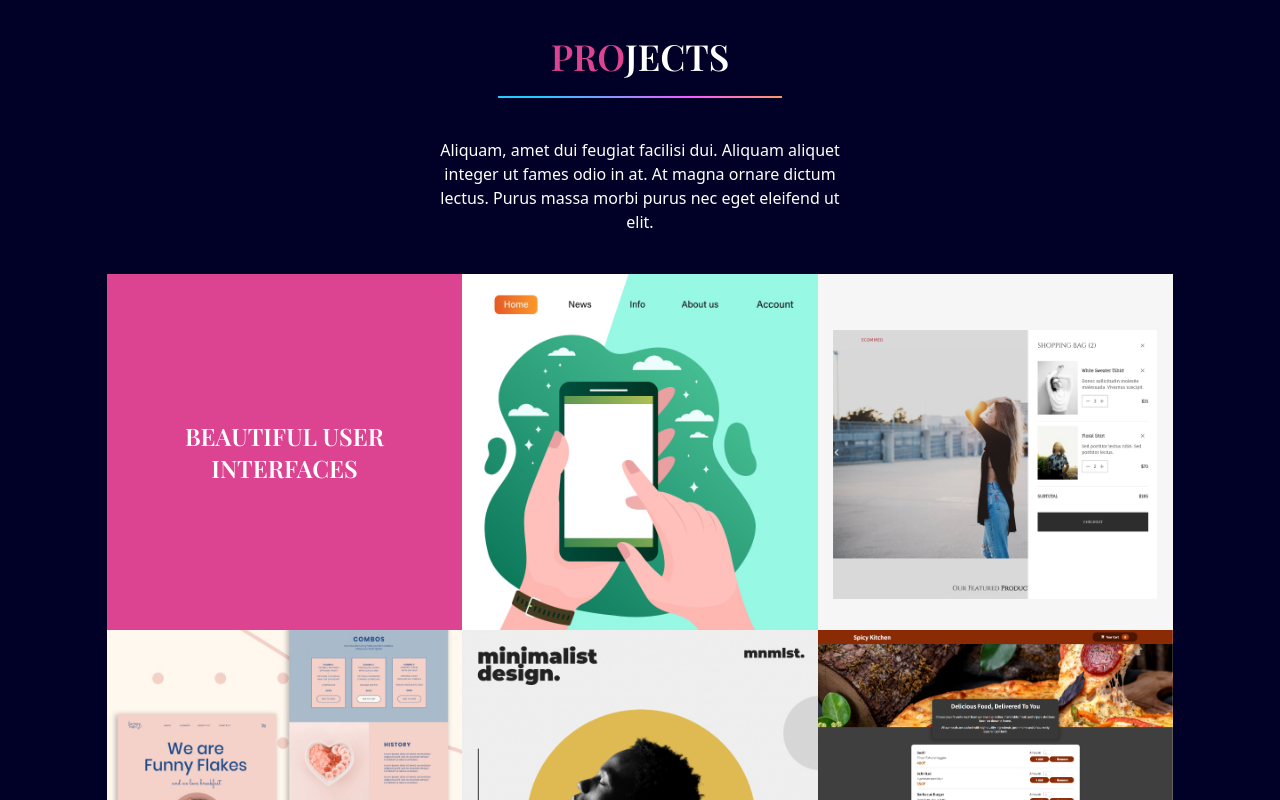
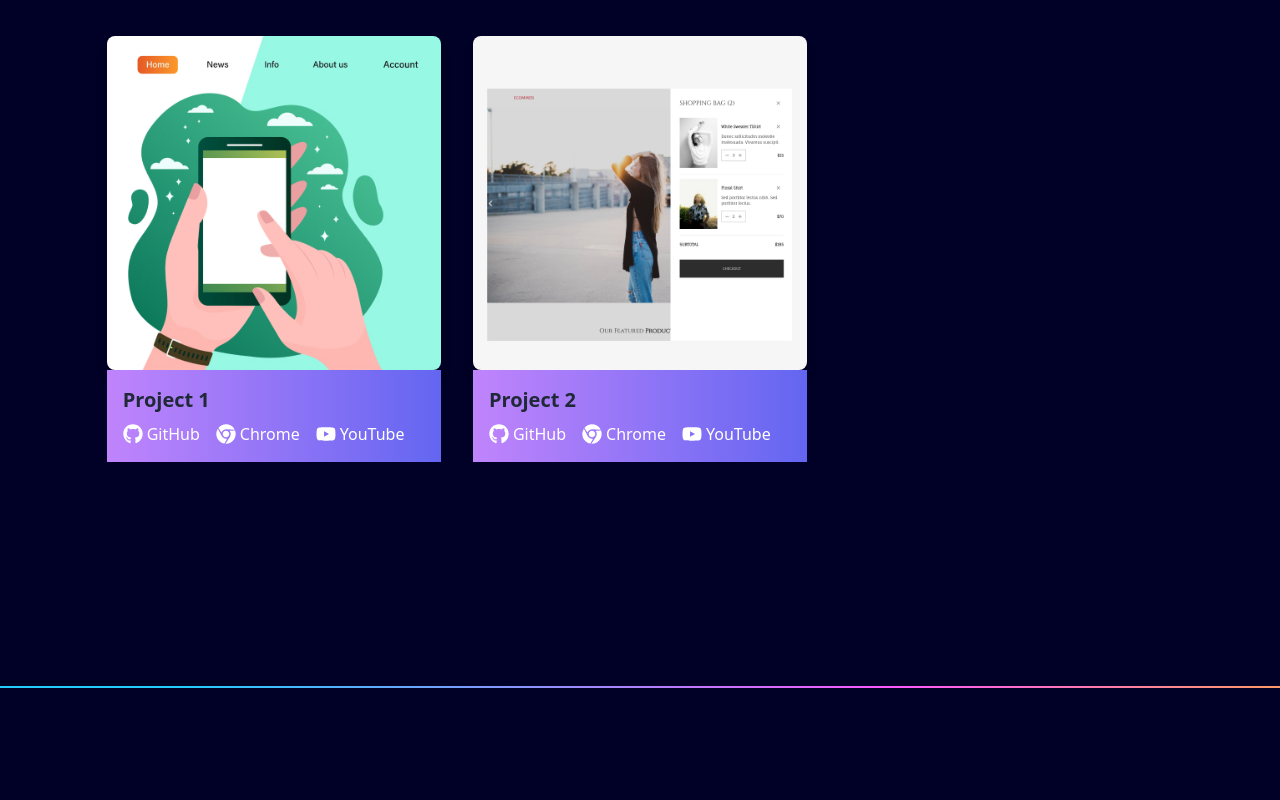
Before and after one commit to Mayukh360/portfolio-mayukh-react, a React (Create React App) app: page / in a window 1280 px wide. Shown: the part 1760-2560 px from the top of the page. Built offline with nearby package versions, Linux system fonts and the light colour scheme.

Commit message:
Some changes

```diff
--- a/package.json
+++ b/package.json
@@ -11,6 +11,7 @@
     "react-anchor-link-smooth-scroll": "^1.0.12",
     "react-dom": "^18.2.0",
     "react-hook-form": "^7.36.1",
+    "react-icons": "^4.8.0",
     "react-scripts": "5.0.1",
     "web-vitals": "^2.1.4"
   },
--- /dev/null
+++ b/src/scenes/Project.jsx
@@ -0,0 +1,47 @@
+import React from "react";
+
+import { FaGithub, FaYoutube, FaChrome } from 'react-icons/fa';
+
+const Project = ({ title, image, githubLink, youtubeLink, chromeLink }) => {
+  return (
+    <div className="max-w-md mx-auto mb-8">
+      <img src={image} alt={title} className="rounded-lg shadow-lg" />
+      <div className="bg-gradient-to-r from-purple-400 to-indigo-500 p-4">
+        <h3 className="text-xl text-gray-800 font-bold mb-2">{title}</h3>
+        <div className="flex justify-between items-center">
+          <div className="flex">
+            <a
+              href={githubLink}
+              target="_blank"
+              rel="noopener noreferrer"
+              className="text-blue-600 hover:underline mr-4 flex items-center"
+            >
+              <FaGithub className="w-5 h-5 mr-1" />
+              GitHub
+            </a>
+            <a
+              href={chromeLink}
+              target="_blank"
+              rel="noopener noreferrer"
+              className="text-blue-600 hover:underline mr-4 flex items-center"
+            >
+              <FaChrome className="w-5 h-5 mr-1" />
+              Chrome
+            </a>
+            <a
+              href={youtubeLink}
+              target="_blank"
+              rel="noopener noreferrer"
+              className="text-blue-600 hover:underline flex items-center"
+            >
+              <FaYoutube className="w-5 h-5 mr-1" />
+              YouTube
+            </a>
+          </div>
+        </div>
+      </div>
+    </div>
+  );
+};
+
+export default Project;
--- a/src/scenes/Projects.jsx
+++ b/src/scenes/Projects.jsx
@@ -1,125 +1,48 @@
-import LineGradient from "../components/LineGradient";
-import { motion } from "framer-motion";
-import Project1 from '../assets/project-1.jpeg';
-import Project2 from '../assets/project-2.jpeg';
-import Project3 from '../assets/project-3.jpeg';
-import Project4 from '../assets/project-4.jpeg';
-import Project5 from '../assets/project-5.png'
-import Project6 from '../assets/project-6.jpeg';
-import Project7 from '../assets/project-7.jpeg';
-import linkdn from '../assets/linkedin.png'
-
-const container = {
-  hidden: {},
-  visible: {
-    transition: {
-      staggerChildren: 0.2,
-    },
-  },
-};
-
-const projectVariant = {
-  hidden: { opacity: 0, scale: 0.8 },
-  visible: { opacity: 1, scale: 1 },
-};
-
-const Project = ({ title }) => {
-  const overlayStyles = `absolute h-full w-full opacity-0 hover:opacity-90 transition duration-500
-    bg-grey z-30 flex flex-col justify-center items-center text-center p-16 text-deep-blue`;
-  const projectTitle = title.split(" ").join("-").toLowerCase();
-
-  // Map the project titles to the corresponding imported image variables
-  const imageMapping = {
-    'project-1': Project1,
-    'project-2': Project2,
-    'project-3': Project3,
-    'project-4': Project4,
-    'project-5': Project5,
-    'project-6': Project6,
-    'project-7': Project7,
-  };
-
-  return (
-    <>
-    <motion.div variants={projectVariant} className="relative">
-      <div className={overlayStyles}>
-        <p className="text-2xl font-playfair">{title}</p>
-        <p className="mt-7">
-          Curabitur arcu erat, accumsan id imperdiet et, porttitor at sem. Nulla
-          porttitor accumsan tincidunt.
-        </p>
-      </div>
-      <img src={imageMapping[projectTitle]} alt={projectTitle} />
-    </motion.div>
-    </>
-  );
-};
+import React from "react";
+import Project from "./Project";
+import Project1 from "../assets/project-1.jpeg";
+import Project2 from "../assets/project-2.jpeg";
+// Import other project images
 
 const Projects = () => {
+  // Array of project data
+  const projects = [
+    {
+      title: "Project 1",
+      image: Project1,
+      githubLink: "https://github.com/your-github-link",
+      youtubeLink: "https://www.youtube.com/watch?v=your-youtube-link",
+      chromeLink: "https://your-chrome-link",
+    },
+    {
+      title: "Project 2",
+      image: Project2,
+      githubLink: "https://github.com/your-github-link",
+      youtubeLink: "https://www.youtube.com/watch?v=your-youtube-link",
+      chromeLink: "https://your-chrome-link",
+    },
+    // Add more project data objects
+  ];
+
   return (
     <section id="projects" className="pt-48 pb-48">
       {/* HEADINGS */}
-      <motion.div
-        className="md:w-2/5 mx-auto text-center"
-        initial="hidden"
-        whileInView="visible"
-        viewport={{ once: true, amount: 0.5 }}
-        transition={{ duration: 0.5 }}
-        variants={{
-          hidden: { opacity: 0, y: -50 },
-          visible: { opacity: 1, y: 0 },
-        }}
-      >
-        <div>
-          <p className="font-playfair font-semibold text-4xl">
-            <span className="text-red">PRO</span>JECTS
-          </p>
-          <div className="flex justify-center mt-5">
-            <LineGradient width="w-2/3" />
-          </div>
-        </div>
-        <p className="mt-10 mb-10">
-          Aliquam, amet dui feugiat facilisi dui. Aliquam aliquet integer ut
-          fames odio in at. At magna ornare dictum lectus. Purus massa morbi
-          purus nec eget eleifend ut elit.
-        </p>
-      </motion.div>
+      {/* ... */}
 
       {/* PROJECTS */}
       <div className="flex justify-center">
-        <motion.div
-          className="sm:grid sm:grid-cols-3"
-          variants={container}
-          initial="hidden"
-          whileInView="visible"
-          viewport={{ once: true, amount: 0.2 }}
-        >
-          {/* ROW 1 */}
-          <div
-            className="flex justify-center text-center items-center p-10 bg-red
-              max-w-[400px] max-h-[400px] text-2xl font-playfair font-semibold"
-          >
-            BEAUTIFUL USER INTERFACES
-          </div>
-          <Project title="Project 1" />
-          <Project title="Project 2" />
-
-          {/* ROW 2 */}
-          <Project title="Project 3" />
-          <Project title="Project 4" />
-          <Project title="Project 5" />
-
-
-          {/* ROW 3 */}
-          <Project title="Project 6" />
-          <Project title="Project 7" />
-          <div
-            className="flex justify-center text-center items-center p-10 bg-blue
-              max-w-[400px] max-h-[400px] text-2xl font-playfair font-semibold"
-          >
-            SMOOTH USER EXPERIENCE
-          </div>
-        </motion.div>
+        <div className="sm:grid sm:grid-cols-3 gap-8">
+          {projects.map((project, index) => (
+            <Project
+              key={index}
+              title={project.title}
+              image={project.image}
+              githubLink={project.githubLink}
+              youtubeLink={project.youtubeLink}
+              chromeLink={project.chromeLink}
+            />
+          ))}
+        </div>
       </div>
     </section>
   );
```
Also changed, not shown: 1 other file (tests, documents, lock files or other folders).
